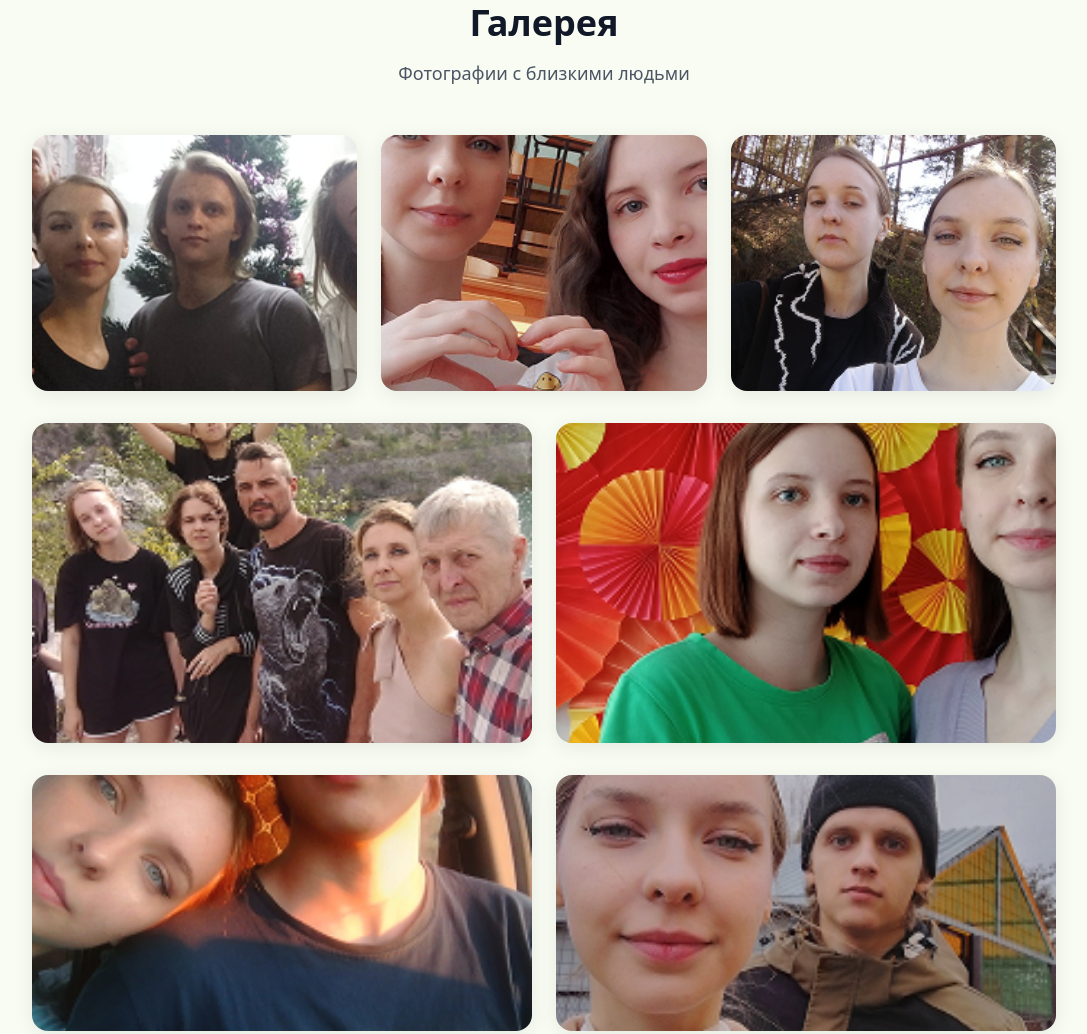
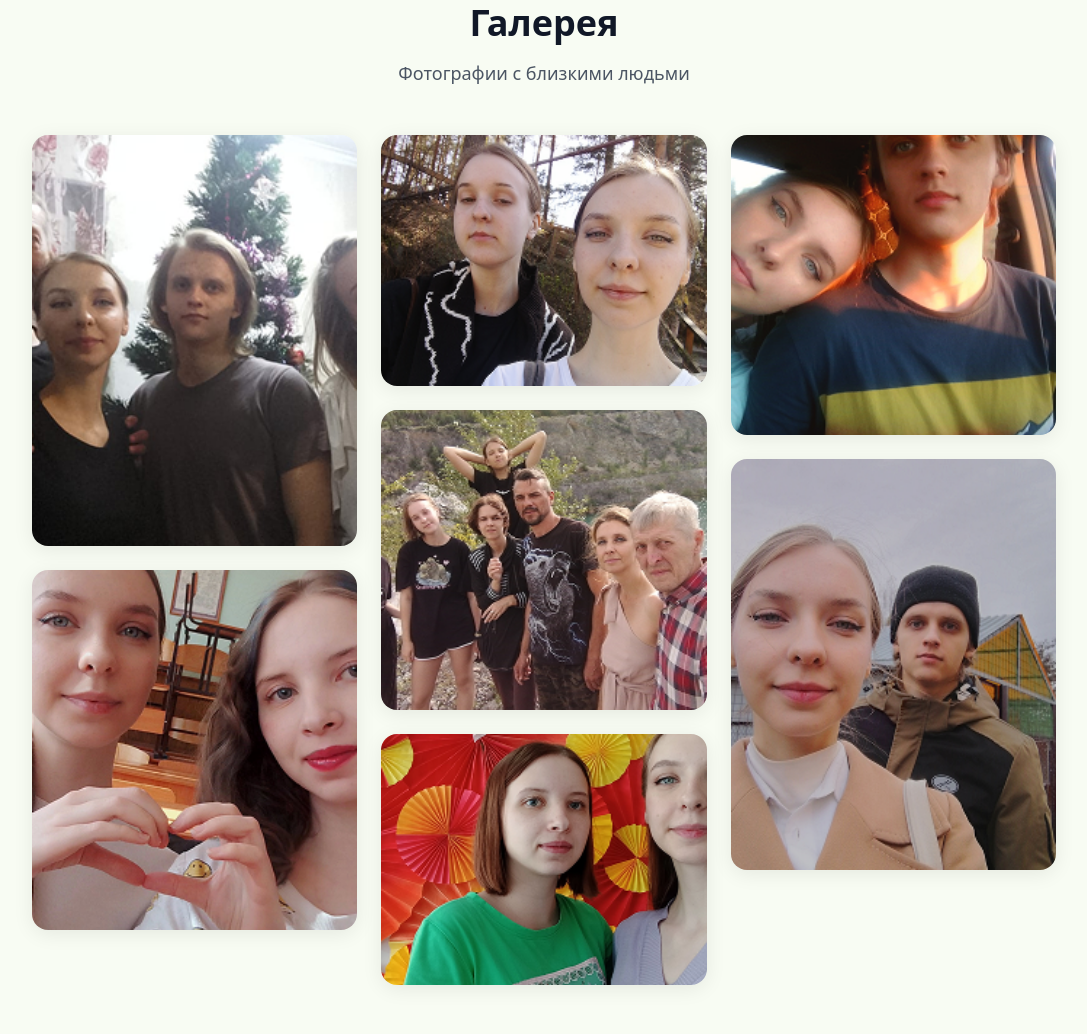
Before and after one commit to mihailkrutakov/kristina-website, a plain HTML site: page index.html in a window 1280 px wide. Shown: the part 1769-2803 px from the top of the page, without its empty margins (96-1183 px from the left). Drawn offline with nearby package versions, Linux system fonts and the light colour scheme.

Commit message:
Update index.html

```diff
--- a/index.html
+++ b/index.html
@@ -212,36 +212,60 @@
             <p class="text-base md:text-lg text-gray-600">Фотографии с близкими людьми</p>
         </div>
 
-            <!-- Первый ряд фотографий (3 фото) -->
-            <div class="grid grid-cols-1 sm:grid-cols-2 lg:grid-cols-3 gap-4 md:gap-6 mb-6 md:mb-8">
-                <div class="rounded-2xl overflow-hidden shadow-soft hover-scale">
-                    <img src="assets/Images/Image-1.png" alt="Фото с друзьями 1" class="img-cover h-48 md:h-64 w-full">
+        <!-- Три столбца с фотографиями -->
+        <div class="grid grid-cols-1 md:grid-cols-3 gap-4 md:gap-6">
+            <!-- Столбец 1: 2 фото -->
+            <div class="flex flex-col gap-4 md:gap-6">
+                <!-- Верхнее фото в первом столбце -->
+                <div class="rounded-2xl overflow-hidden shadow-soft hover-scale h-[411px]">
+                    <img src="assets/Images/Image-1.png"
+                         alt="Фото с друзьями 1"
+                         class="img-cover w-full h-full">
                 </div>
-                <div class="rounded-2xl overflow-hidden shadow-soft hover-scale">
-                    <img src="assets/Images/Image-2.png" alt="Фото на природе" class="img-cover h-48 md:h-64 w-full">
-                </div>
-                <div class="rounded-2xl overflow-hidden shadow-soft hover-scale">
-                    <img src="assets/Images/Image-3.png" alt="Фото в городе" class="img-cover h-48 md:h-64 w-full">
+                <!-- Нижнее фото в первом столбце -->
+                <div class="rounded-2xl overflow-hidden shadow-soft hover-scale h-[360px]">
+                    <img src="assets/Images/Image-2.png"
+                         alt="Фото на природе"
+                         class="img-cover w-full h-full">
                 </div>
             </div>
 
-            <!-- Второй ряд фотографий (2 фото) -->
-            <div class="grid grid-cols-1 lg:grid-cols-2 gap-4 md:gap-6 mb-6 md:mb-8">
-                <div class="rounded-2xl overflow-hidden shadow-soft hover-scale">
-                    <img src="assets/Images/Image-4.png" alt="Фото с семьёй" class="img-cover h-64 md:h-80 w-full">
+            <!-- Столбец 2: 3 фото -->
+            <div class="flex flex-col gap-4 md:gap-6">
+                <!-- Первое фото во втором столбце -->
+                <div class="rounded-2xl overflow-hidden shadow-soft hover-scale h-[251px]">
+                    <img src="assets/Images/Image-3.png"
+                         alt="Фото в городе"
+                         class="img-cover w-full h-full">
                 </div>
-                <div class="rounded-2xl overflow-hidden shadow-soft hover-scale">
-                    <img src="assets/Images/Image-5.png" alt="Фото на празднике" class="img-cover h-64 md:h-80 w-full">
+                <!-- Второе фото во втором столбце -->
+                <div class="rounded-2xl overflow-hidden shadow-soft hover-scale h-[300px]">
+                    <img src="assets/Images/Image-4.png"
+                         alt="Фото с семьёй"
+                         class="img-cover w-full h-full">
+                </div>
+                <!-- Третье фото во втором столбце -->
+                <div class="rounded-2xl overflow-hidden shadow-soft hover-scale h-[251px]">
+                    <img src="assets/Images/Image-5.png"
+                         alt="Фото на празднике"
+                         class="img-cover w-full h-full">
                 </div>
             </div>
 
-            <!-- Третий ряд (2 фото) -->
-            <div class="grid grid-cols-1 sm:grid-cols-2 gap-4 md:gap-6">
-                <div class="rounded-2xl overflow-hidden shadow-soft hover-scale">
-                    <img src="assets/Images/Image-6.png" alt="Фото с любимыми" class="img-cover h-48 md:h-64 w-full">
+            <!-- Столбец 3: 2 фото -->
+            <div class="flex flex-col gap-4 md:gap-6">
+                <!-- Верхнее фото в третьем столбце -->
+                <div class="rounded-2xl overflow-hidden shadow-soft hover-scale h-[300px]">
+                    <img src="assets/Images/Image-6.png"
+                         alt="Фото с любимыми"
+                         class="img-cover w-full h-full">
                 </div>
-                <div class="rounded-2xl overflow-hidden shadow-soft hover-scale">
-                    <img src="assets/Images/Image-7.png" alt="Фото на отдыхе" class="img-cover h-48 md:h-64 w-full">
+                <!-- Нижнее фото в третьем столбце -->
+                <div class="rounded-2xl overflow-hidden shadow-soft hover-scale h-[411px]">
+                    <img src="assets/Images/Image-7.png"
+                         alt="Фото на отдыхе"
+                         class="img-cover w-full h-full">
+                </div>
             </div>
         </div>
     </div>
@@ -399,4 +423,5 @@
         });
     </script>
 </body>
+
 </html>
```
Lines whose indentation alone changed are shown as unchanged.
